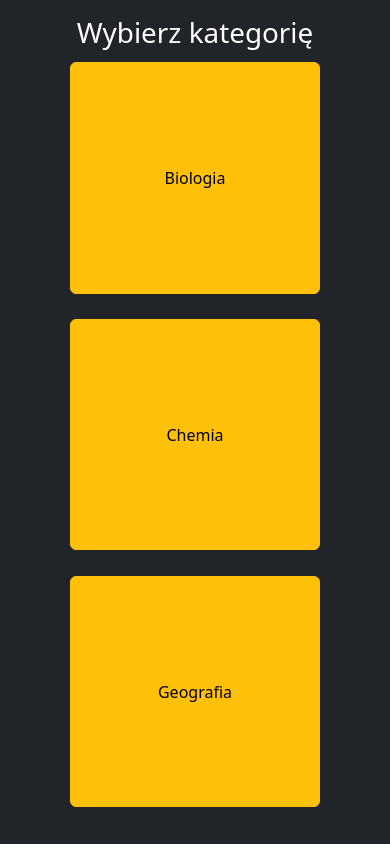
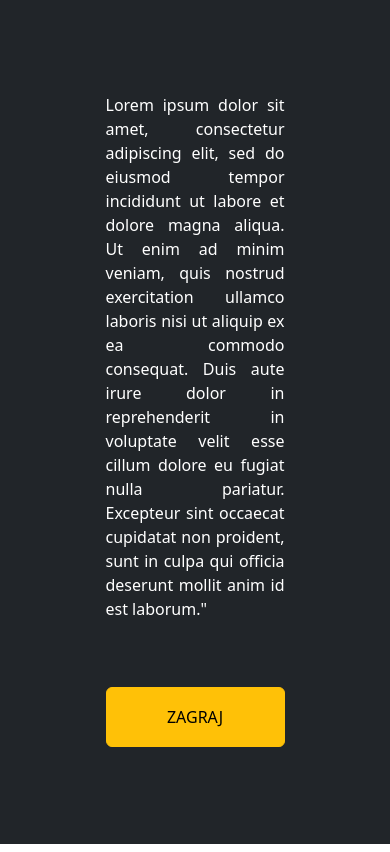
Before and after one commit to piotrsosnowski32/PreQuiz, a React (Vite) app: page /play in a window 390 px wide. Built offline with nearby package versions, Linux system fonts and the light colour scheme; sample sign-in values are in the browser's storage.

Commit message:
add media queries

```diff
--- a/src/App.tsx
+++ b/src/App.tsx
@@ -22,7 +22,7 @@ function App() {
 
   return (
     <BrowserRouter>
-      <div className="p-3 mb-2 bg-dark text-white">
+      <div className="p-3 bg-dark text-white">
         <AppContext.Provider value={appContextValue}>
           <AppRouter />
         </AppContext.Provider>
--- a/src/components/Play.tsx
+++ b/src/components/Play.tsx
@@ -1,33 +1,29 @@
 import styled from "styled-components";
 import MainMenu from "./MainMenu";
 import { useNavigate, useParams } from "react-router-dom";
-
-const categories = [
-  { CatID: 1, CatName: "Biologia", path: "/biology" },
-  { CatID: 2, CatName: "Chemia", path: "/chemistry" },
-  { CatID: 3, CatName: "Geografia", path: "/geography" },
-];
-
-const questions = [];
+import { devices } from "./constants";
 
 const MainFrame = styled.div`
   display: flex;
   flex-direction: column;
-  width: 100%;
-`;
-
-const CategoryFrame = styled.div`
-  display: flex;
-  flex-wrap: wrap;
-  height: 100%;
+  width: 50%;
+  align-items: center;
   justify-content: center;
 `;
 
-const CategoryButton = styled.button`
-  margin: 5px;
-  width: 250px;
-  height: 30%;
-  padding: 0px;
+const Paragraph = styled.p`
+    text-align: justify;
+
+`
+
+const PlayButton = styled.button`
+	width: 100%;
+  height: 60px;
+  margin-top: 50px;
+  @media only screen and ${devices.md} {
+    width: 20%;
+    height: 50px;
+  }
 `;
 
 function CategoryChoice() {
@@ -35,21 +31,20 @@ function CategoryChoice() {
 
   return (
     <MainFrame>
-      <h1>Wybierz kategorię</h1>
-      <CategoryFrame>
-        {categories.map(({ CatID, CatName }) => (
-          <CategoryButton
-            type="button"
-            className="btn btn-warning"
-            key={CatID}
-            onClick={() => {
-              navigate("/gameboard", { state: { CatID } });
-            }}
-          >
-            {CatName}
-          </CategoryButton>
-        ))}
-      </CategoryFrame>
+        <Paragraph>
+          Lorem ipsum dolor sit amet, consectetur adipiscing elit,
+          sed do eiusmod tempor incididunt ut labore et dolore magna
+          aliqua. Ut enim ad minim veniam, quis nostrud exercitation
+          ullamco laboris nisi ut aliquip ex ea commodo consequat.
+          Duis aute irure dolor in reprehenderit in voluptate velit
+          esse cillum dolore eu fugiat nulla pariatur. Excepteur sint
+          occaecat cupidatat non proident, sunt in culpa qui officia
+          deserunt mollit anim id est laborum."
+        </Paragraph>
+
+        <PlayButton className='button-play btn btn-warning'>
+            ZAGRAJ
+        </PlayButton>
     </MainFrame>
   );
 }
--- /dev/null
+++ b/src/components/constants.tsx
@@ -0,0 +1,17 @@
+const breakpoints = {
+    xs: "320px",
+    sm: "640px",
+    md: "768px",
+    lg: "1024px",
+    xl: "1280px",
+    "2xl": "1536px",
+  };
+
+  export const devices = {
+    xs: `(min-width: ${breakpoints.xs})`,
+    sm: `(min-width: ${breakpoints.sm})`,
+    md: `(min-width: ${breakpoints.md})`,
+    lg: `(min-width: ${breakpoints.lg})`,
+    xl: `(min-width: ${breakpoints.xl})`,
+    "2xl": `(min-width: ${breakpoints["2xl"]})`,
+  }
```
Also changed, not shown: src/components/Routes.tsx (line endings or trailing spaces).
